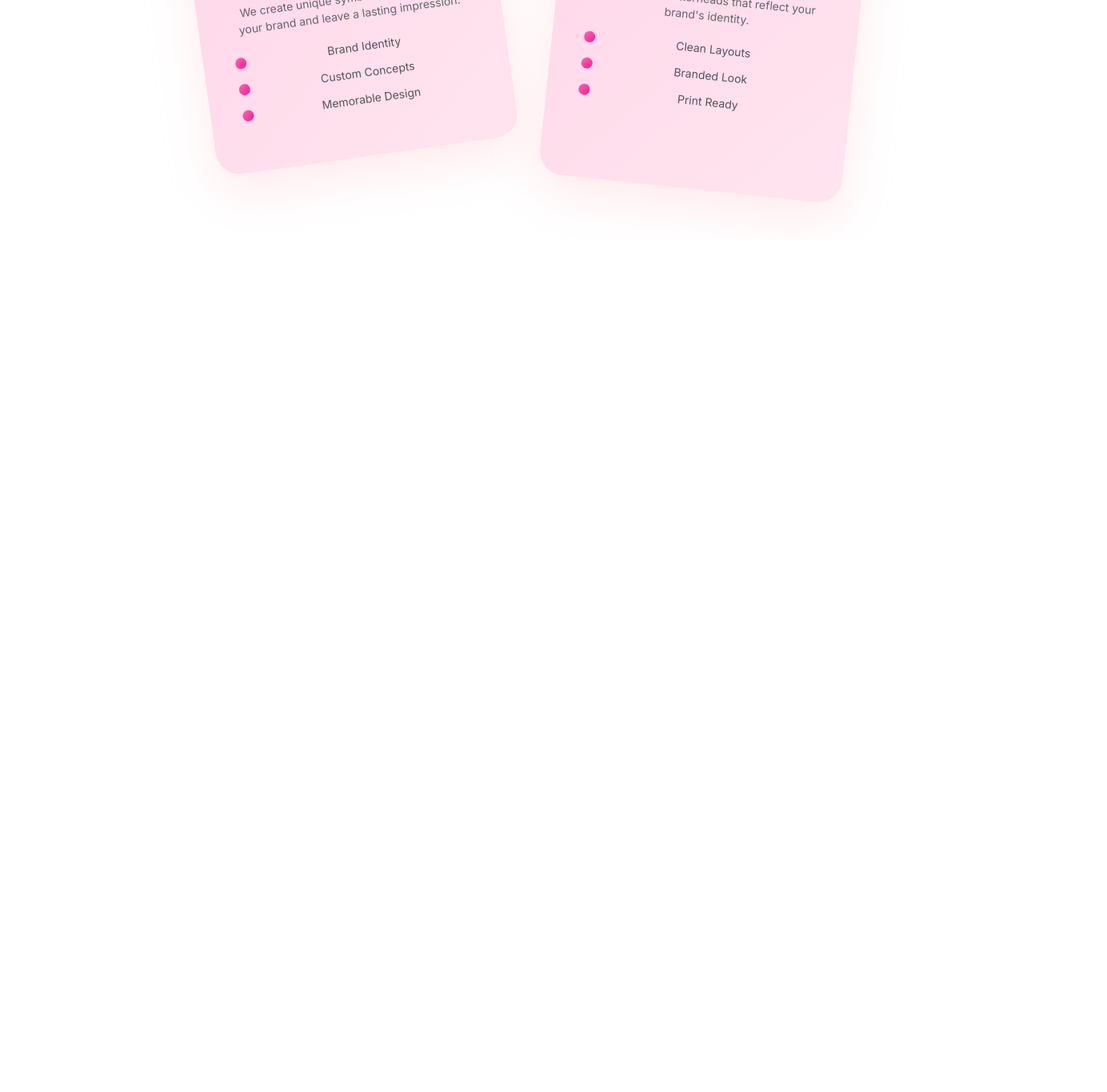
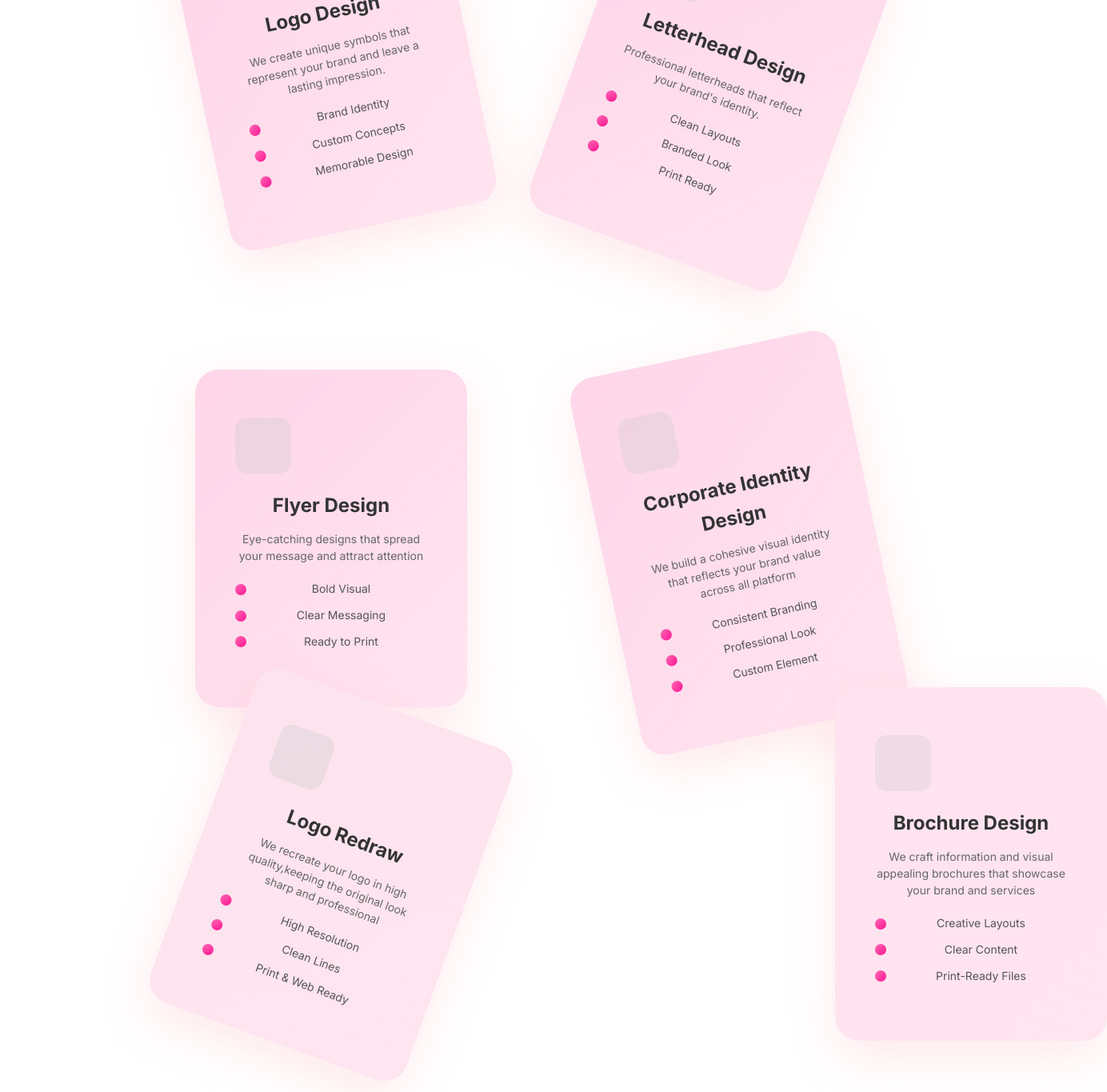
Before and after one commit to Divine-Ntambwe/Active-Media, a React (Vite) app: page /design-marketing in a window 1280 px wide. Shown: the part 751-2116 px from the top of the page at 80% size, 1384 px wide, since content can reach past the window. Before the commit the page ends 1052 px from the top, so only its background shows below. Built offline with nearby package versions, Linux system fonts and the light colour scheme.

Commit message:
finished the divs part

```diff
--- a/package.json
+++ b/package.json
@@ -10,11 +10,7 @@
     "preview": "vite preview"
   },
   "dependencies": {
-    "@emotion/react": "^11.14.0",
-    "@emotion/styled": "^11.14.1",
     "@fontsource/inter": "^5.2.8",
-    "@mui/icons-material": "^7.3.2",
-    "@mui/material": "^7.3.2",
     "framer-motion": "^12.23.18",
     "mui": "^0.0.1",
     "react": "^19.1.1",
--- a/src/pages/Digital_Marketing.jsx
+++ b/src/pages/Digital_Marketing.jsx
@@ -7,29 +7,29 @@ const Digital_Marketing = () => {
     const BGImg = useRef();
     const heading = useRef();
     const par = useRef();
-  useEffect(() => {
-    const onScroll = () => {
-      const y = window.scrollY;
-      if (y > lastY) {
-        BGImg.current.style.top = "200px"
-        heading.current.style.animationPlayState = "running"
-        heading.current.style.animationFillMode = "forwards"
+  // useEffect(() => {
+  //   const onScroll = () => {
+  //     const y = window.scrollY;
+  //     if (y > lastY) {
+  //       BGImg.current.style.top = "200px"
+  //       heading.current.style.animationPlayState = "running"
+  //       heading.current.style.animationFillMode = "forwards"
 
-        par.current.style.animationPlayState = "running"
-        par.current.style.animationFillMode = "forwards"
+  //       par.current.style.animationPlayState = "running"
+  //       par.current.style.animationFillMode = "forwards"
 
-      }
-      else {
-      heading.current.style.animationFillMode = "backwards"
-      par.current.style.animationFillMode = "backwards"
-      BGImg.current.style.top = "-200px"
-      setLastY(y);
+  //     }
+  //     else {
+  //     heading.current.style.animationFillMode = "backwards"
+  //     par.current.style.animationFillMode = "backwards"
+  //     BGImg.current.style.top = "-200px"
+  //     setLastY(y);
 
-    }
-    };
-    window.addEventListener("scroll", onScroll);
-    return () => window.removeEventListener("scroll", onScroll);
-  }, [lastY]);
+  //   }
+  //   };
+  //   window.addEventListener("scroll", onScroll);
+  //   return () => window.removeEventListener("scroll", onScroll);
+  // }, [lastY]);
     return (
     <div className={styles.container}>
         <img ref={BGImg} className={styles.digitalBackground} src="./backgroundLines.png"/>
@@ -85,6 +85,69 @@ const Digital_Marketing = () => {
         </ul>
       </div>
     </div>
+
+     {/* Card 3 */}
+      <div className={styles.cardThree}>
+        <div className={styles.iconBox}>
+        </div>
+        <h2 className={styles.title}>Flyer Design</h2>
+        <p className={styles.text}>
+          Eye-catching designs that spread your message and attract attention
+        </p>
+        <ul className={styles.list}>
+          <li>Bold Visual</li>
+          <li>Clear Messaging</li>
+          <li>Ready to Print</li>
+        </ul>
+      </div>
+
+      {/* Card 4 */}
+      <div className={styles.cardFour}>
+        <div className={styles.iconBox}>
+        </div>
+        <h2 className={styles.title}>Corporate Identity Design</h2>
+        <p className={styles.text}>
+          We build a cohesive visual identity that reflects your brand value
+          across all platform
+        </p>
+        <ul className={styles.list}>
+          <li>Consistent Branding</li>
+          <li>Professional Look</li>
+          <li>Custom Element</li>
+        </ul>
+      </div>
+
+         {/* Card 5 */}
+      <div className={styles.cardFive}>
+        <div className={styles.iconBox}>
+        </div>
+        <h2 className={styles.title}>Logo Redraw</h2>
+        <p className={styles.text}>
+          We recreate your logo in high quality,keeping the original look sharp and
+          professional
+        </p>
+        <ul className={styles.list}>
+          <li>High Resolution</li>
+          <li>Clean Lines</li>
+          <li>Print & Web Ready</li>
+        </ul>
+      </div>
+
+       {/* Card 6 */}
+      <div className={styles.cardSix}>
+        <div className={styles.iconBox}>
+        </div>
+        <h2 className={styles.title}>Brochure Design</h2>
+        <p className={styles.text}>
+          We craft information and visual appealing brochures that showcase your
+          brand and services
+        </p>
+        <ul className={styles.list}>
+          <li>Creative Layouts</li>
+          <li>Clear Content</li>
+          <li>Print-Ready Files</li>
+        </ul>
+      </div>
       </div>
     </div>
   );
--- a/src/pages/Digital_Marketing.module.css
+++ b/src/pages/Digital_Marketing.module.css
@@ -76,7 +76,7 @@ left: 0px;
 }
 
 .wrapper {
-  max-width: 1200px;
+  max-width: 1300px;
   margin: 0 auto;
   display: flex;
   gap: 40px;
@@ -88,10 +88,14 @@ left: 0px;
 
 /* Shared Card Styles */
 .cardOne,
-.cardTwo {
+.cardTwo,
+.cardThree,
+.cardFour,
+.cardFive,
+.cardSix{
   border-radius: 30px;
-  padding: 50px 40px;
-  width: 380px;
+  padding: 60px 50px;
+  width: 340px;
   box-shadow: 0 20px 60px rgba(255, 182, 193, 0.3);
   transition: transform 0.3s ease;
   position: relative;
@@ -100,15 +104,41 @@ left: 0px;
 /* Individual Card Styles */
 .cardOne {
   background: linear-gradient(135deg, #ffd6e8 0%, #ffe5f0 100%);
-  transform: rotate(-8deg);
+  transform: rotate(-12deg);
   margin-right: 600px;
+  margin-top: 50px;
 }
 
 .cardTwo {
   background: linear-gradient(135deg, #ffd6e8 0%, #ffe5f0 100%);
-  transform: rotate(6deg);
+  transform: rotate(20deg);
   margin-top: -440px;
-  margin-left: 300px;
+  margin-left: 350px;
+}
+
+.cardThree {
+ background: linear-gradient(135deg, #ffd6e8 0%, #ffe5f0 100%);
+ margin-top: 110px;
+
+}
+
+.cardFour{
+  background: linear-gradient(135deg, #ffd6e8 0%, #ffe5f0 100%);
+  transform: rotate(-12deg);
+   margin-left: 510px;
+   margin-top: -470px;
+}
+
+.cardFive{
+   background: linear-gradient(135deg, #fce3ed 0%, #ffe5f0 100%);
+  transform: rotate(20deg);
+  margin-top: -70px;
+}
+
+.cardSix{
+  background: linear-gradient(135deg, #ffe3ef 0%, #ffe5f0 100%);
+   margin-top: -480px;
+   margin-left: 800px;
 }
 
 
```
Also changed, not shown: 1 other file (tests, documents, lock files or other folders).
